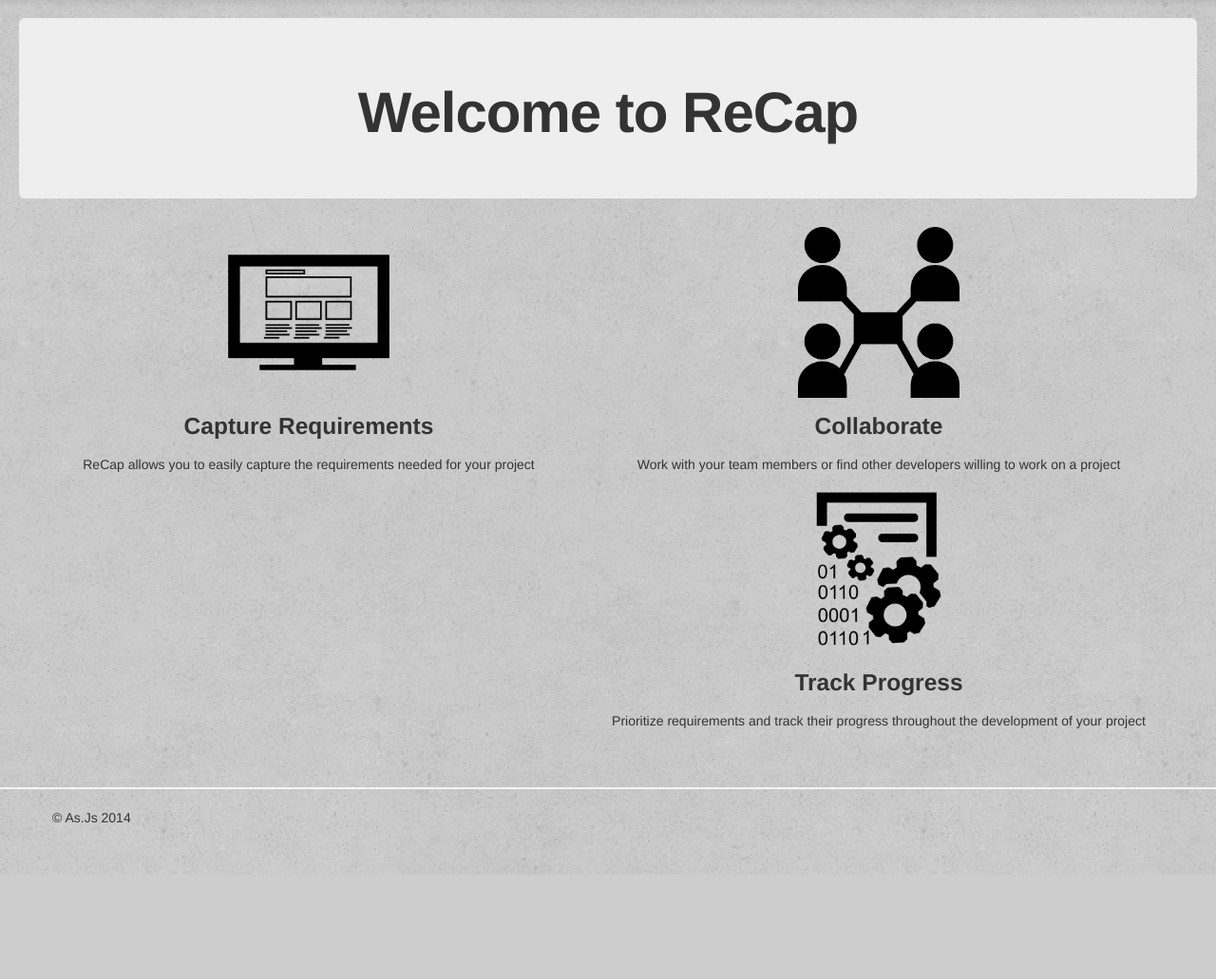
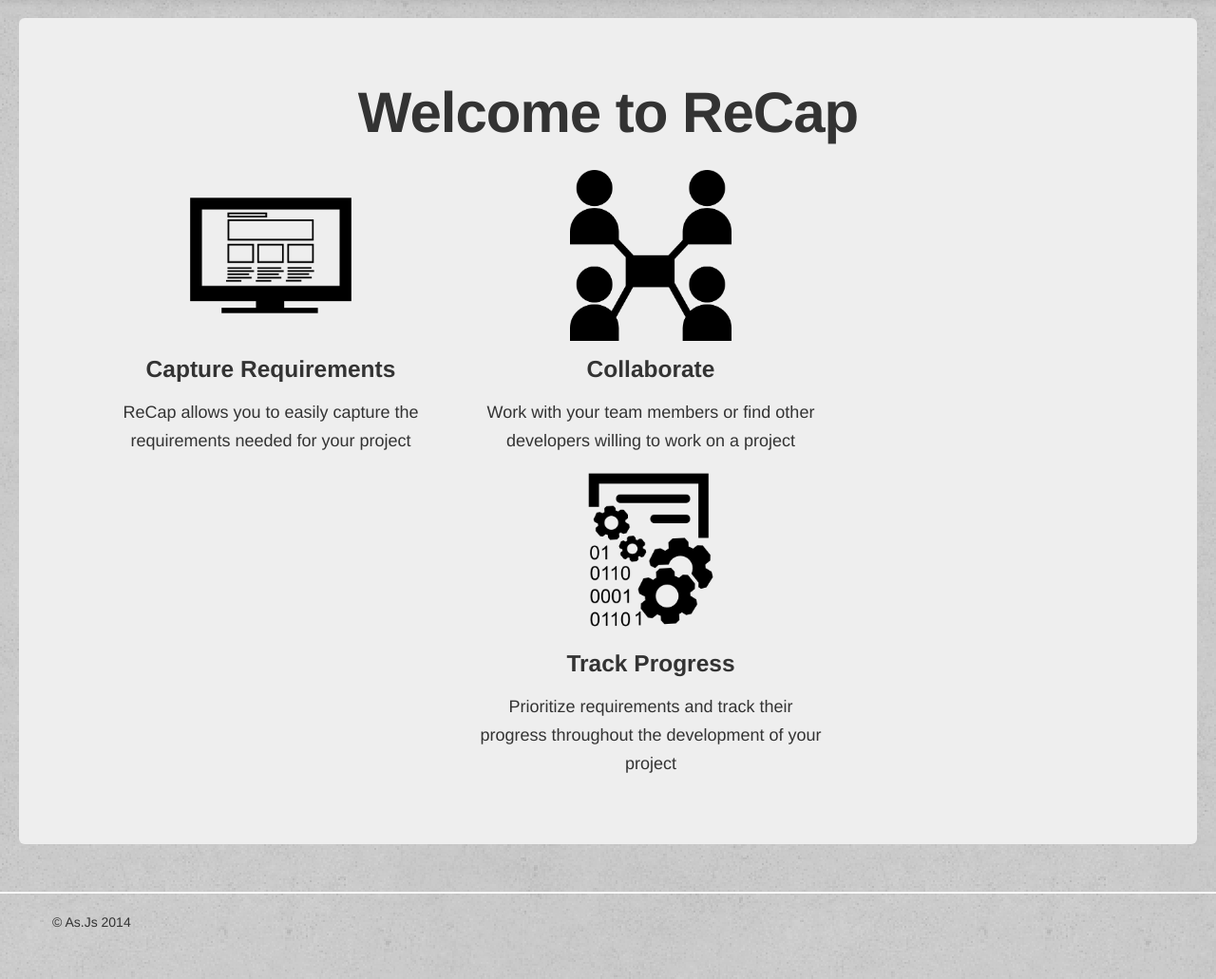
Before and after one commit to spinakr/DIM3_team-as.js, a Django app: page /recap/ in a window 1280 px wide. Shown: the part 41-1072 px from the top of the page at 95% size. Before the commit the page ends 962 px from the top, so only its background shows below. Run offline with Django 3.2, Linux system fonts and the light colour scheme; some libraries are stand-ins or nearby versions.

Commit message:
Index page layout fixes

```diff
--- a/static/css/recap.css
+++ b/static/css/recap.css
@@ -1,6 +1,10 @@
 body {
     background-color: silver;
     background-image:url('/static/img/mooning.png');
+}
+
+.top-padding {
+	margin-top: 30px;
 }
 
 .category-column-heading {
--- a/templates/recap/index.html
+++ b/templates/recap/index.html
@@ -2,42 +2,40 @@
 {% load static %}
 {% block body_block %}
 <div class="hero-unit">
-    <div align="center"><h1>Welcome to ReCap</h1></div>
+	<div align="center">
+		<h1>Welcome to ReCap</h1>
 	</div>
-
-<div class="container-fluid">
-     <div class="page-content">
+	<div class="container-fluid top-padding">
 			<div class="row">
-            <div class="span6">
-                <div align="center"><img src="/static/img/capture.png" width="180" height="180" ></div>
-                <h3><center>Capture Requirements</center></h3>
-                <p><center>ReCap allows you to easily capture the requirements needed for your project</center></p>
+				<div class="span4">
+					<div align="center"><img src="/static/img/capture.png" width="180" height="180" >
+						<h3>Capture Requirements</h3>
+						<p>
+							ReCap allows you to easily capture the requirements needed for your project
+						</p>
 					</div>
-            <div class="span6">
-                 <div align="center"><img src="/static/img/collaborate.png" width="170" height="170"></div>
-                <h3><center>Collaborate</center></h3>
-                <p><center>Work with your team members or find other developers willing to work on a project</center></p>
 				</div>
-            <div class="span6">
-                 <div align="center"><img src="/static/img/track.png" width="180" height="180"></div>
-                <h3><center>Track Progress</center></h3>
-                <p><center>Prioritize requirements and track their progress throughout the development of your project</center></p>
+				<div class="span4">
+					<div align="center"><img src="/static/img/collaborate.png" width="170" height="170">
+						<h3>Collaborate</h3>
+						<p>
+							Work with your team members or find other developers willing to work on a project
+						</p>
+					</div>
+				</div>
+				<div class="span4">
+					<div align="center"><img src="/static/img/track.png" width="180" height="180">
+						<h3>Track Progress</h3>
+						<p>
+							Prioritize requirements and track their progress throughout the development of your project
+						</p>
+					</div>
 				</div>
 			</div>
 
 	</div>
+
 </div>
 
-<div class="row-fluid">
-    <div class="span6">
 
-    </div>
-    <!--/span-->
-    <div class="span6">
-
-
-    </div>
-    <!--/span-->
-</div>
-<!--/row-->
 {% endblock %}
```
Lines whose indentation alone changed are shown as unchanged.
